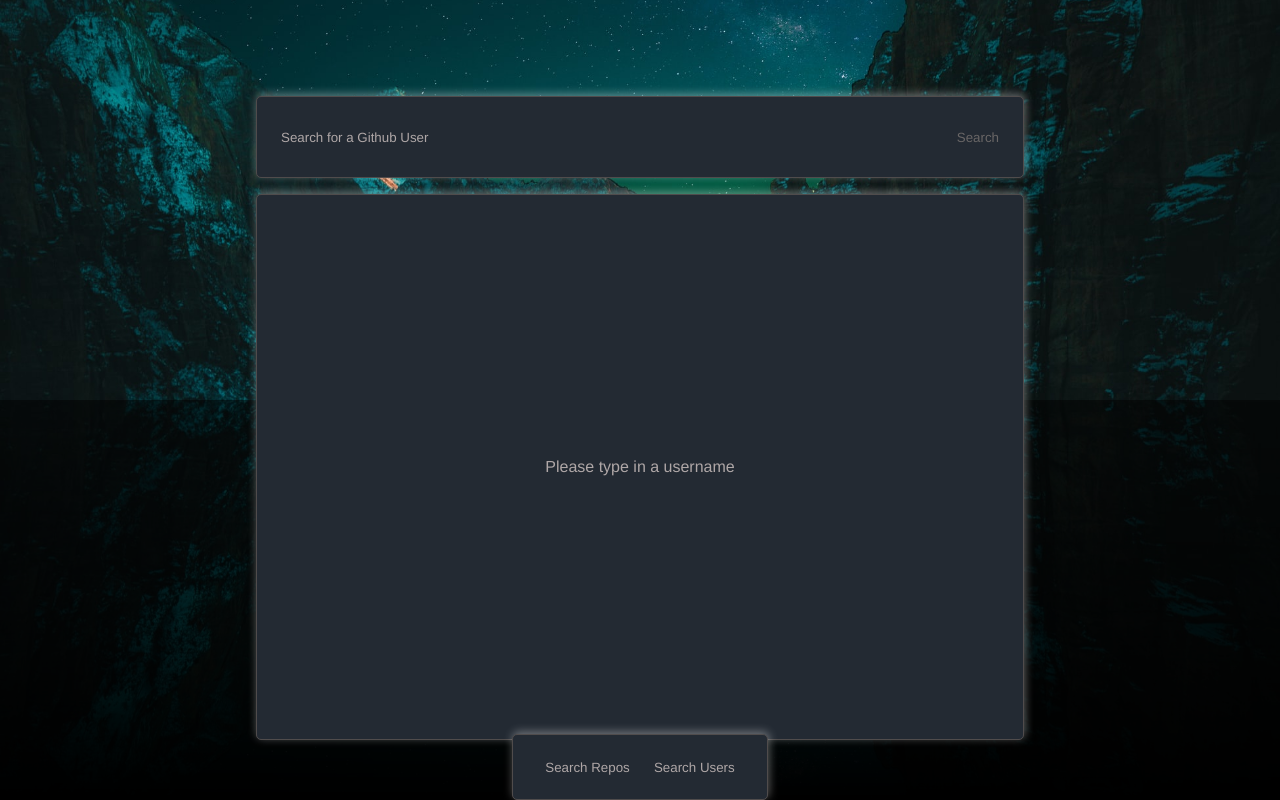
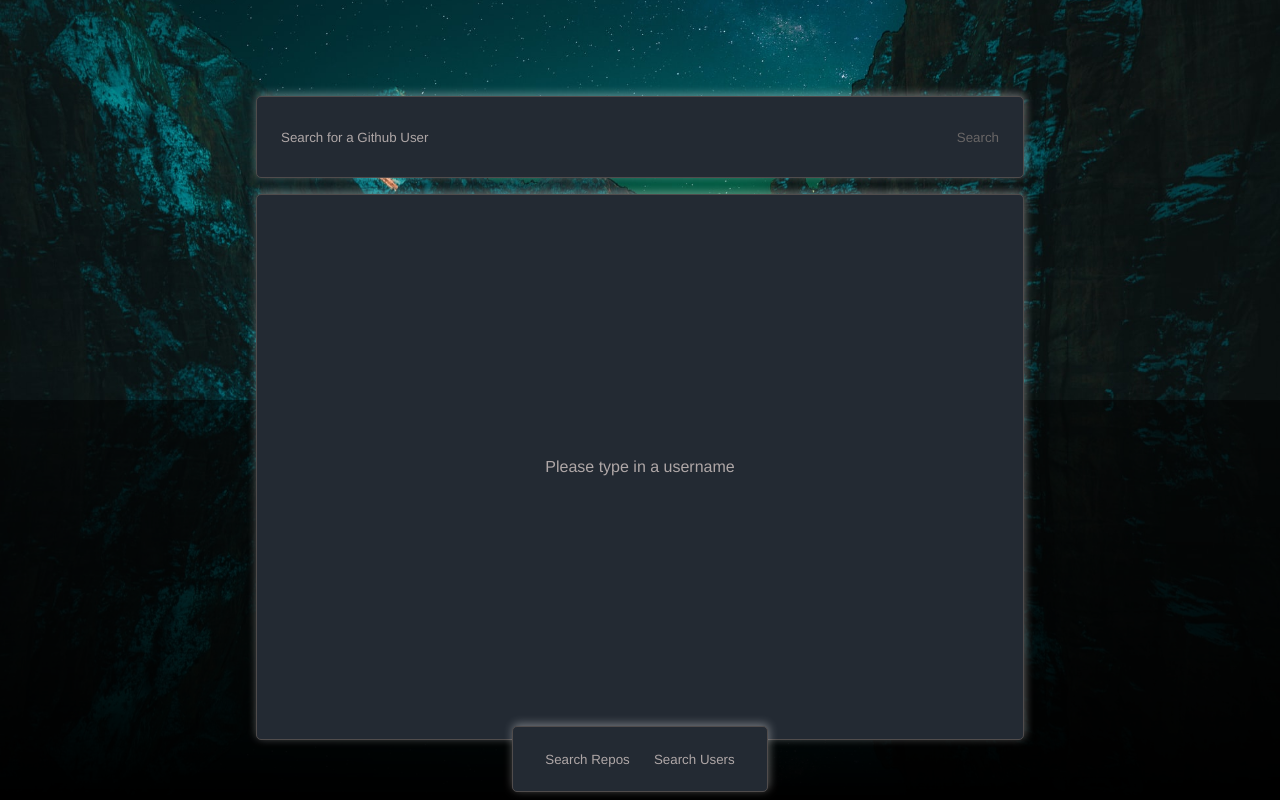
Before and after one commit to haroonahmad12/MVST--Test, a React (Create React App) app: page /user-search in a window 1280 px wide. Built offline with nearby package versions, Linux system fonts and the light colour scheme; no server answers.

Commit message:
Final Update

```diff
--- a/src/Components/NavBar/NavBar.scss
+++ b/src/Components/NavBar/NavBar.scss
@@ -1,7 +1,7 @@
 .nav__bar {
   position: fixed;
   flex-direction: row;
-  bottom: 0;
+  bottom: 0.5rem;
   max-height: 1rem;
   min-width: auto;
   left: 40%;
```
